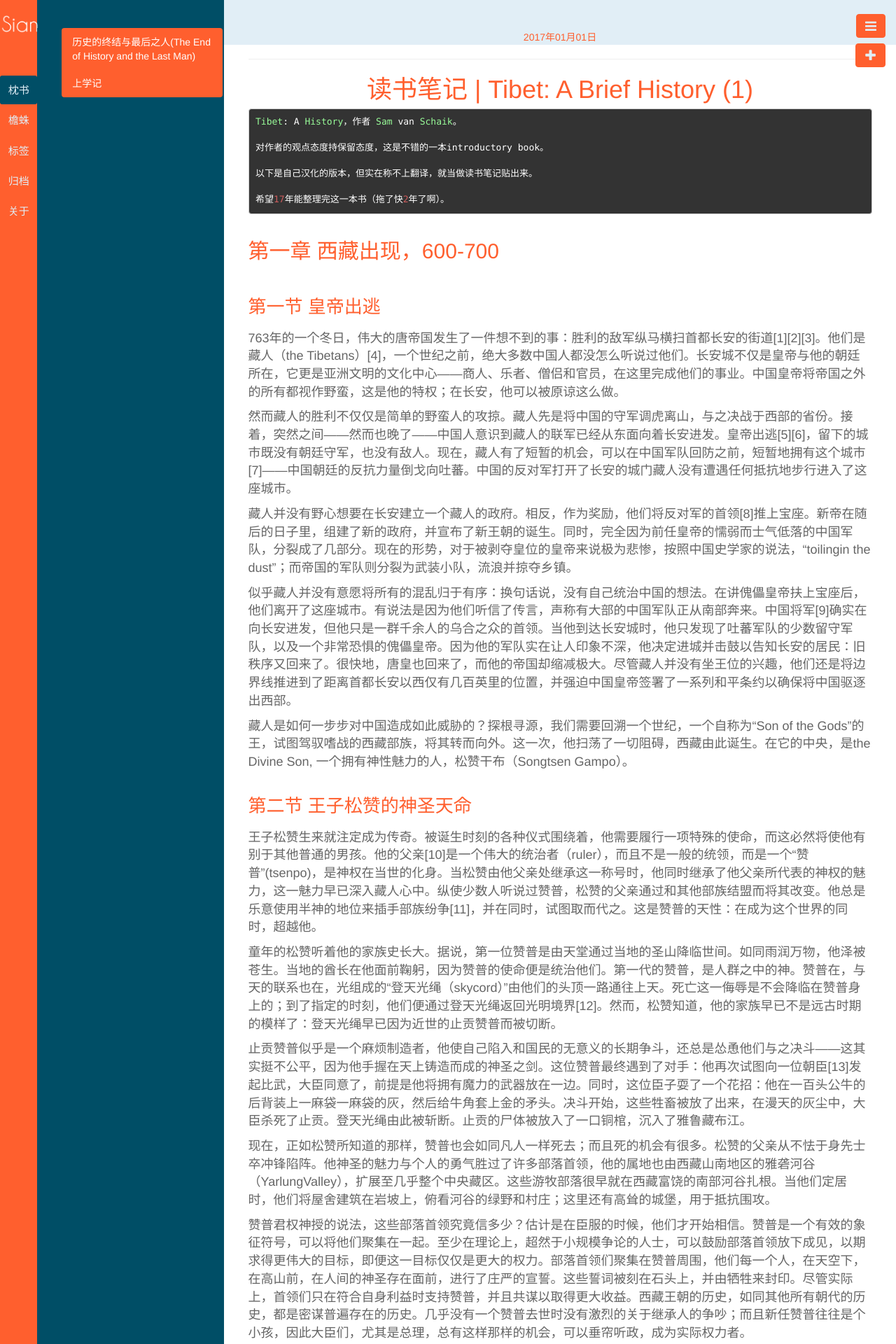
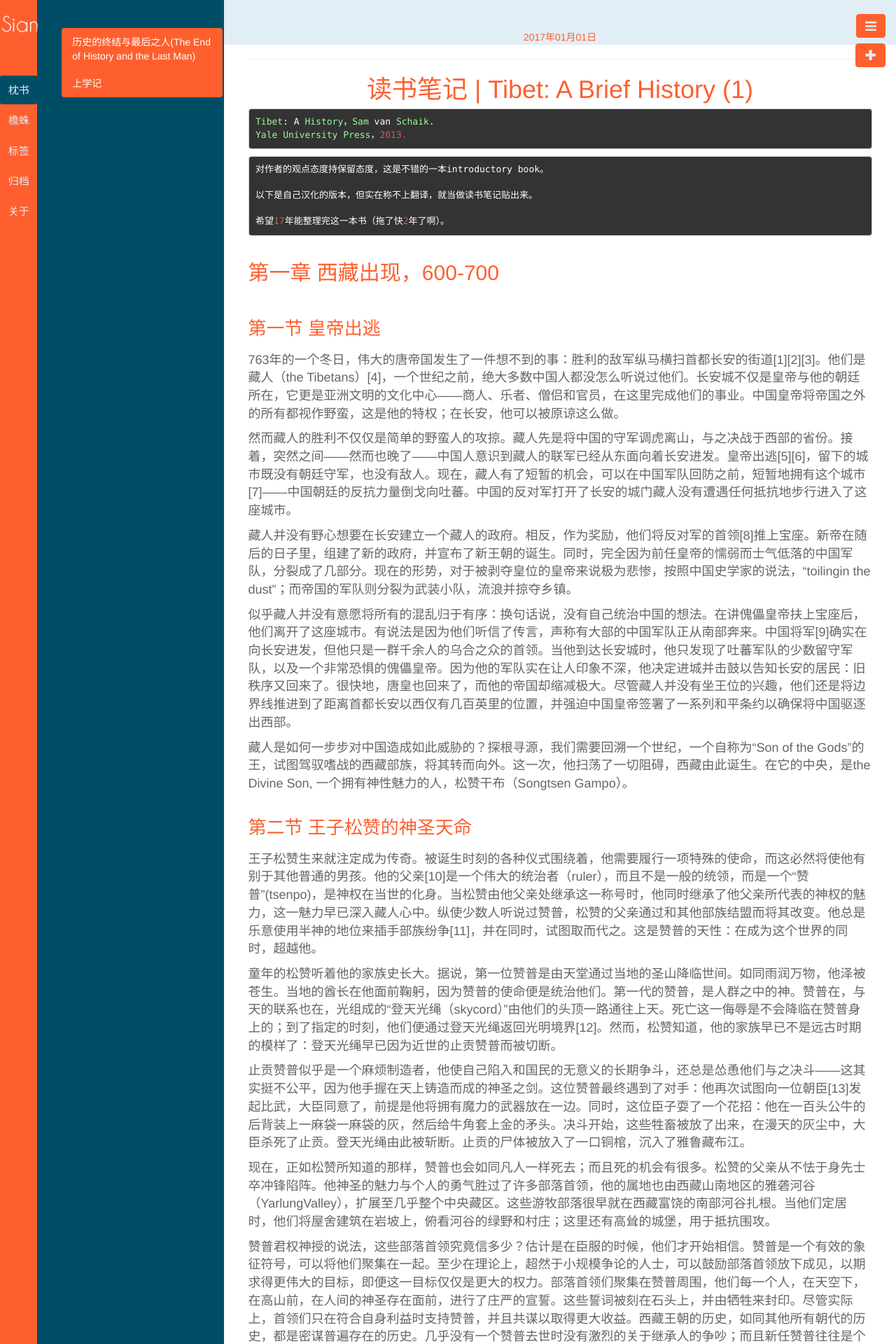
Before and after one commit to mathesse/mathesse.github.io, a Jekyll site: the page built from _posts/Tibet/2017-01-01-notes-tibet-a-brief-history-1.md, in a window 1280 px wide. Shown: the top 1920 px of the page at 70% size. Built offline with Jekyll 4.4.1, drawn with Linux system fonts in a browser that asks for light colours; our own code applies the rules of GitHub Pages for plain Markdown files.

Commit message:
press info

````diff
--- a/_posts/Tibet/2017-01-01-notes-tibet-a-brief-history-1.md
+++ b/_posts/Tibet/2017-01-01-notes-tibet-a-brief-history-1.md
@@ -11,8 +11,12 @@ description:
 
 
 ```
-Tibet: A History，作者 Sam van Schaik。
+Tibet: A History，Sam van Schaik.
+Yale University Press，2013.
 
+```
+
+```
 对作者的观点态度持保留态度，这是不错的一本introductory book。
 
 以下是自己汉化的版本，但实在称不上翻译，就当做读书笔记贴出来。
````
